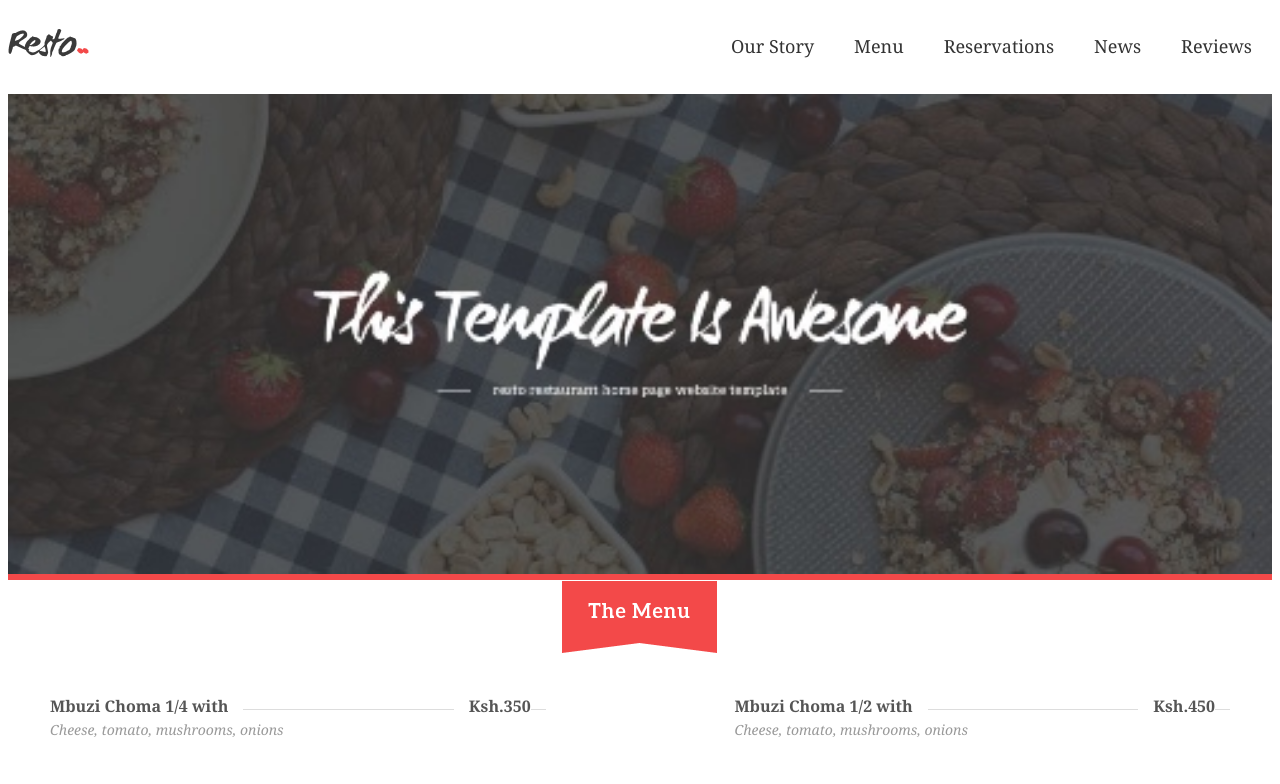
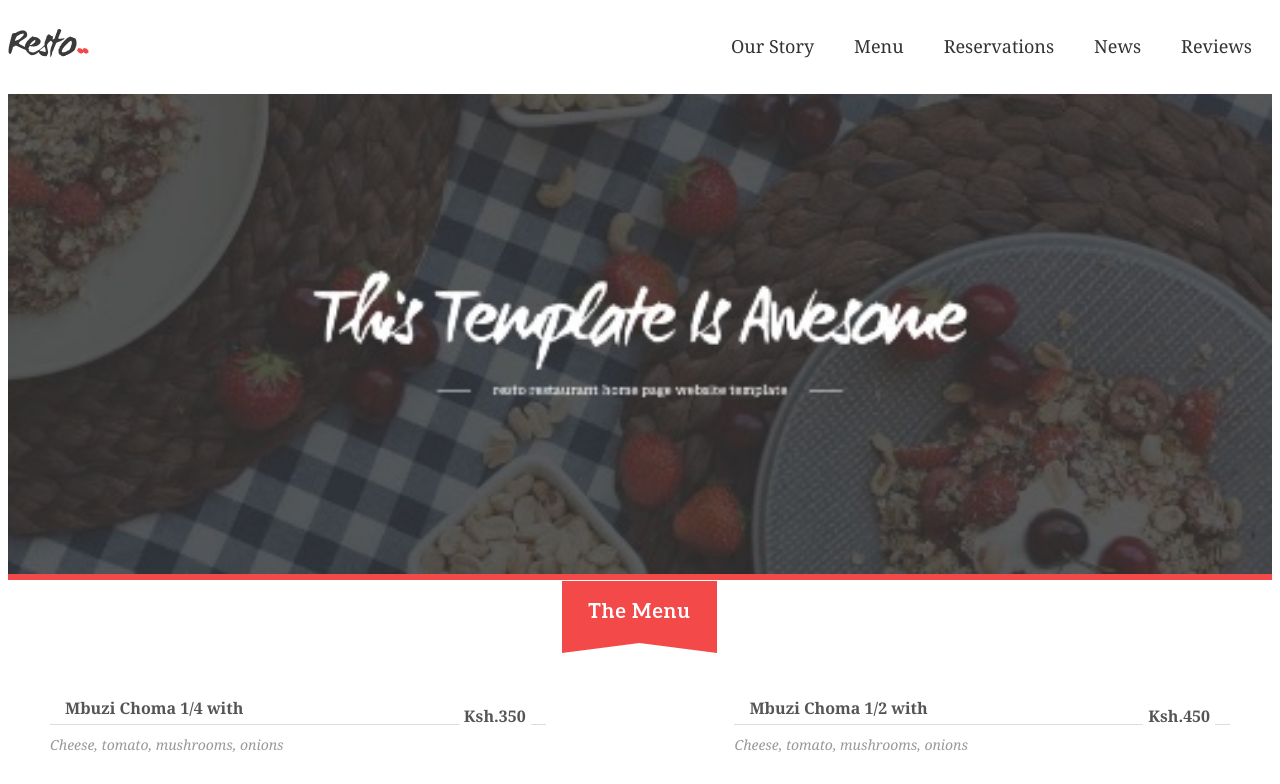
Before and after one commit to danielkiamba/nyama-choma, a plain HTML site: page index.html in a window 1280 px wide. Shown: the top 784 px of the page. Drawn offline with Linux system fonts and the light colour scheme.

Commit message:
added padding

```diff
--- a/index.html
+++ b/index.html
@@ -31,7 +31,7 @@
         <div id="main-banner">
            <picture>
                <source srcset="banner-sm1.jpg" media="(min-width: 480px)">
-               <source srcset="banner-md-1.jpg" media="(max-width: 768px)">
+               <source srcset="banner.jpg" media="(max-width: 768px)">
                <img src="banner.jpg" alt="Main banner image">
 
            </picture>
--- a/style.css
+++ b/style.css
@@ -89,7 +89,7 @@ header nav li a{
     position: relative;
     z-index: 1;
     background: #fff;
-    padding-right: 15px;
+    padding: 2px 15px;
     margin-right: 15px;
 }
 
@@ -100,8 +100,9 @@ header nav li a{
     position: relative;
     z-index: 1;
     background: #fff;
-    padding-left: 15px;
+    padding: 5px;
     margin-right: 15px;
+    margin-top: 5px;
 }
 
 .description{
```
